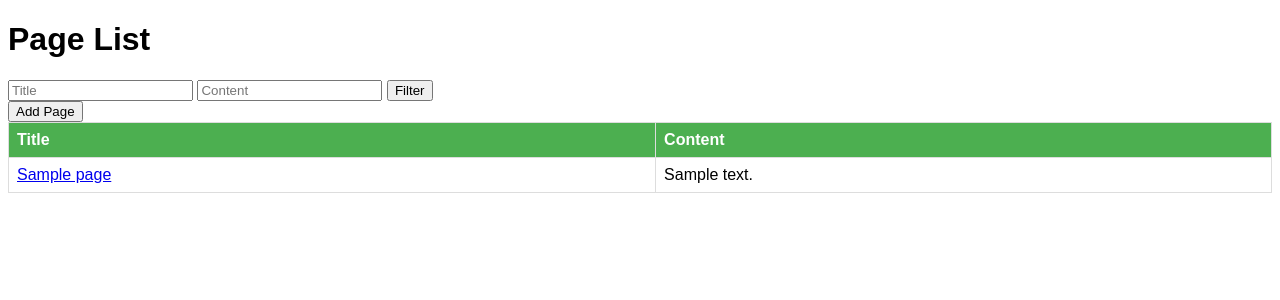
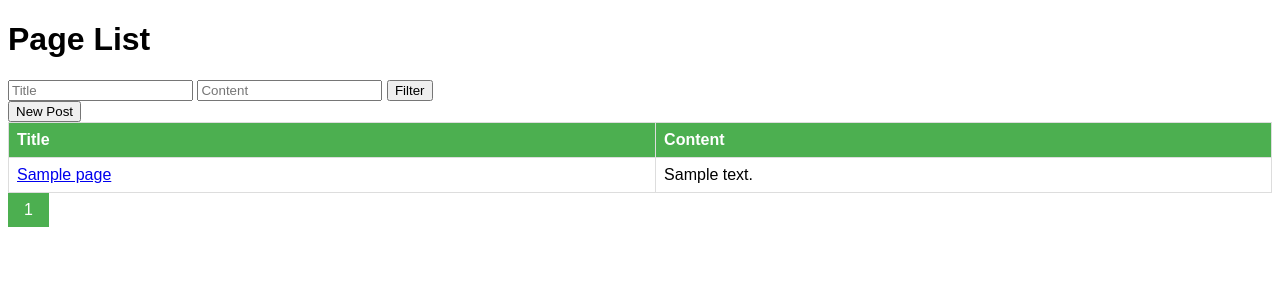
Before and after one commit to Arash7447/Afagh, a Django app: page /book/list/1/ in a window 1280 px wide. Shown: the top 300 px of the page. Run offline with Django 3.2, Linux system fonts and the light colour scheme; tables that the repository leaves empty hold one stand-in row (values such as "Sample post").

Commit message:
added paginator to the list view page
added paginator to the list view page

```diff
--- a/dynamicpage/templates/pages/list.html
+++ b/dynamicpage/templates/pages/list.html
@@ -21,19 +21,20 @@
             color: white;
         }
         .pagination {
-            display: flex;
-            justify-content: center;
-            margin: 16px 0;
+            display: inline-block;
         }
         .pagination a {
-            margin: 0 4px;
+            color: black;
+            float: left;
             padding: 8px 16px;
             text-decoration: none;
-            border: 1px solid #ddd;
         }
-        .pagination a:hover {
+        .pagination a.active {
             background-color: #4CAF50;
             color: white;
+        }
+        .pagination a:hover:not(.active) {
+            background-color: #ddd;
         }
     </style>
 </head>
@@ -46,7 +47,7 @@
         <input type="submit" value="Filter">
     </form>
 
-    <a href="{% url 'dynamicpage:add_page' %}"><button type="button">Add Page</button></a>
+    <a href="{% url 'dynamicpage:add_page' %}"><button type="button">New Post</button></a>
 
     <table>
         <thead>
@@ -67,12 +68,21 @@
 
     <div class="pagination">
         {% if pages.has_previous %}
-            <a href="?page={{ pages.previous_page_number }}">Previous</a>
+            <a href="?page={{ pages.previous_page_number }}">«</a>
         {% endif %}
-        <span>{{ pages.number }}</span>
+
+        {% for num in pages.paginator.page_range %}
+            {% if pages.number == num %}
+                <a class="active" href="?page={{ num }}">{{ num }}</a>
+            {% else %}
+                <a href="?page={{ num }}">{{ num }}</a>
+            {% endif %}
+        {% endfor %}
+
         {% if pages.has_next %}
-            <a href="?page={{ pages.next_page_number }}">Next</a>
+            <a href="?page={{ pages.next_page_number }}">»</a>
         {% endif %}
     </div>
+
 </body>
 </html>
--- a/dynamicpage/urls.py
+++ b/dynamicpage/urls.py
@@ -2,6 +2,9 @@ from django.urls import path
 from .views import ListPageView, AddPageView, EditPageView, DeletePageView, PageDetailView
 
 app_name = 'dynamicpage'
+
+
+
 
 urlpatterns = [
 
--- a/dynamicpage/views.py
+++ b/dynamicpage/views.py
@@ -3,9 +3,8 @@ from django.shortcuts import render
 from django.urls import reverse_lazy, reverse
 from django.views.generic import ListView, CreateView, UpdateView, DeleteView, DetailView
 from .models import Page
-from rest_framework import viewsets, pagination
-from .models import Page
 from .serializers import PageSerializer
+from django.core.paginator import Paginator, EmptyPage, PageNotAnInteger
 
 
 # Create your views here.
@@ -15,7 +14,7 @@ class ListPageView (ListView):
     model = Page
     template_name = 'pages/list.html'
     context_object_name = 'pages'
-    paginate_by = 5
+    page_size = 4
     dcrp = None
 
     def get_queryset (self):
@@ -29,11 +28,20 @@ class ListPageView (ListView):
         if content:
             queryset = queryset.filter (content__icontains=content)
 
+        paginator = Paginator(queryset, self.page_size)
+        page_number = self.request.GET.get('page')
+
+        try:
+            queryset = paginator.page(page_number)
+        except PageNotAnInteger:
+            queryset = paginator.page(1)
+        except EmptyPage:
+            queryset = paginator.page(paginator.num_pages)
+
         return queryset
 
 
 class PageDetailView (DetailView):
-
     model = Page
     template_name = 'pages/detail.html'
 
@@ -43,7 +51,6 @@ class PageDetailView (DetailView):
 
 
 class AddPageView (CreateView):
-
     model = Page
     template_name = 'pages/add.html'
     fields = ('title', 'content')
@@ -57,18 +64,7 @@ class EditPageView(UpdateView):
     success_url = '/book/list/book-dcrp/'
 
 
-
 class DeletePageView (DeleteView):
-
     model = Page
     template_name = 'pages/delete.html'
     success_url = '/book/list/book-dcrp/'
-
-
-class PageNumberPagination(pagination.PageNumberPagination):
-    page_size = 5
-
-class PageViewSet(viewsets.ModelViewSet):
-    queryset = Page.objects.all()
-    serializer_class = PageSerializer
-    pagination_class = PageNumberPagination
--- a/nikandishan/settings.py
+++ b/nikandishan/settings.py
@@ -119,7 +119,7 @@ USE_TZ = True
 # Static files (CSS, JavaScript, Images)
 # https://docs.djangoproject.com/en/3.2/howto/static-files/
 
-STATIC_URL = 'static/'
+STATIC_URL = '/static/'
 
 # Default primary key field type
 # https://docs.djangoproject.com/en/3.2/ref/settings/#default-auto-field
--- /dev/null
+++ b/requirements.txt
@@ -0,0 +1,5 @@
+asgiref==3.8.1
+Django==3.2
+djangorestframework==3.15.1
+pytz==2024.1
+sqlparse==0.5.0
```
